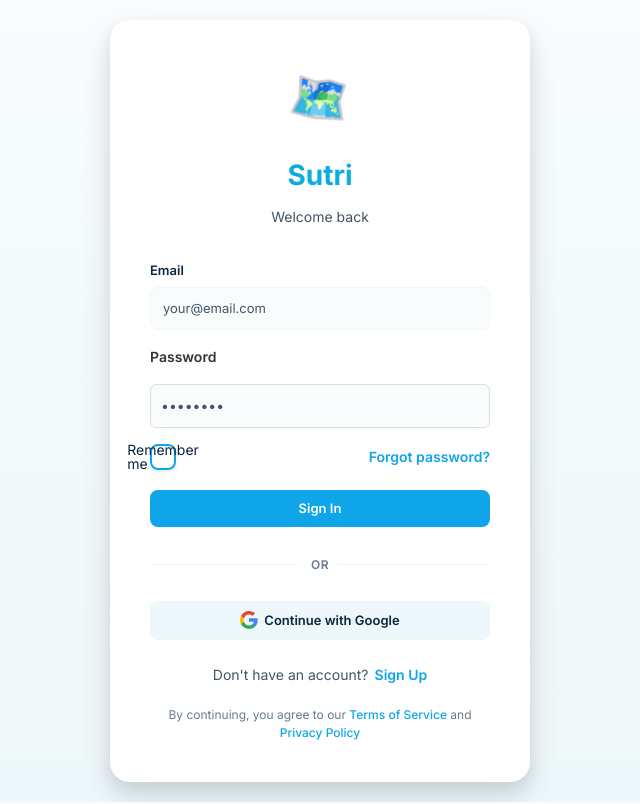
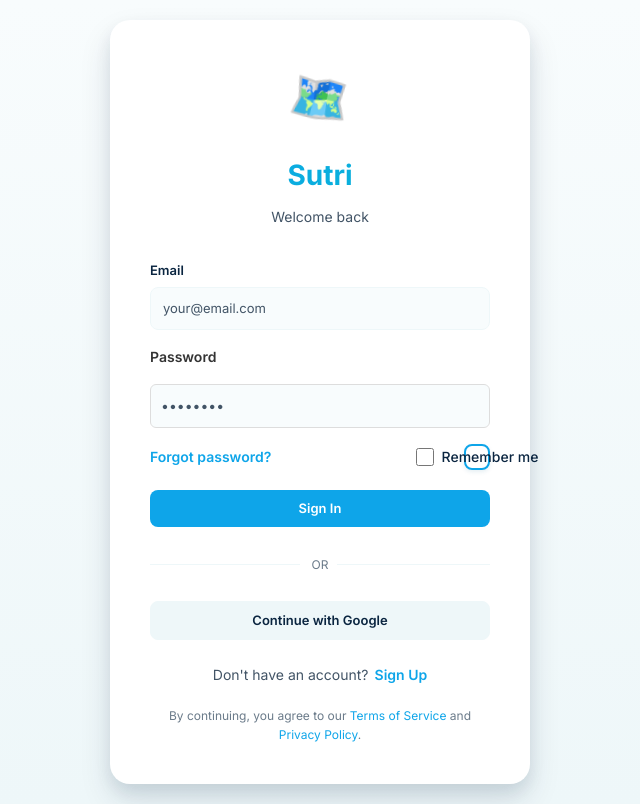
Before and after one commit to Rajprabhu147/react-comback, a React (Vite) app in the folder react-day7/travel-dashboard/: page /login in a window 1280 px wide. Shown: the whole page, without its empty margins (320-960 px from the left). Built offline with nearby package versions, Linux system fonts and the light colour scheme.

Commit message:
adding calendar styles

```diff
--- a/react-day7/travel-dashboard/index.html
+++ b/react-day7/travel-dashboard/index.html
@@ -6,7 +6,7 @@
     <meta name="viewport" content="width=device-width, initial-scale=1.0" />
         <meta name="description" content="Beautiful travel dashboard with real-time updates" />
 
-    <title>Travel Dashboard-Realtime Analytics</title>
+    <title>Sutri - Travel Dashboard</title>
     <link rel="preconnect" href="https://fonts.googleapis.com">
     <link rel="preconnect" href="https://fonts.gstatic.com" crossorigin>
 <link href="https://fonts.googleapis.com/css2?family=Inter:wght@300;400;500;600;700;800;900&display=swap" rel="stylesheet">
--- a/react-day7/travel-dashboard/src/pages/Login.jsx
+++ b/react-day7/travel-dashboard/src/pages/Login.jsx
@@ -17,47 +17,78 @@ const Login = () => {
   const [errors, setErrors] = useState({});
   const [successMessage, setSuccessMessage] = useState("");
 
-  // Load saved credentials on mount
+  /* --------------------------------------
+     LOAD SAVED LOGIN STATE ON INITIAL LOAD
+     -------------------------------------- */
   useEffect(() => {
     const savedEmail = localStorage.getItem("savedEmail");
     const savedRememberMe = localStorage.getItem("rememberMe") === "true";
 
-    if (savedEmail && savedRememberMe) {
+    setRememberMe(savedRememberMe);
+
+    if (savedRememberMe && savedEmail) {
       setFormData((prev) => ({ ...prev, email: savedEmail }));
-      setRememberMe(true);
     }
   }, []);
 
+  /* --------------------------------------
+     SYNC REMEMBER ME + EMAIL LIVE TO STORAGE
+     -------------------------------------- */
+  useEffect(() => {
+    localStorage.setItem("rememberMe", rememberMe ? "true" : "false");
+
+    if (rememberMe) {
+      if (formData.email) {
+        localStorage.setItem("savedEmail", formData.email);
+      }
+    } else {
+      localStorage.removeItem("savedEmail");
+    }
+  }, [rememberMe, formData.email]);
+
+  /* --------------------------------------
+     HANDLE INPUT CHANGES
+     -------------------------------------- */
   const handleChange = (e) => {
     const { name, value } = e.target;
+
     setFormData((prev) => ({ ...prev, [name]: value }));
-    // Clear errors on input change
+
     if (errors[name]) {
       setErrors((prev) => ({ ...prev, [name]: undefined }));
     }
+
     setSuccessMessage("");
+
+    // Live update saved email when rememberMe = true
+    if (name === "email" && rememberMe) {
+      localStorage.setItem("savedEmail", value);
+    }
   };
 
+  /* --------------------------------------
+     FORM VALIDATION
+     -------------------------------------- */
   const validate = () => {
     const newErrors = {};
-    if (!formData.email) {
-      newErrors.email = "Email is required";
-    } else if (!/\S+@\S+\.\S+/.test(formData.email)) {
+
+    if (!formData.email) newErrors.email = "Email is required";
+    else if (!/\S+@\S+\.\S+/.test(formData.email))
       newErrors.email = "Email is invalid";
-    }
 
     if (!showForgotPassword) {
-      if (!formData.password) {
-        newErrors.password = "Password is required";
-      } else if (formData.password.length < 6) {
+      if (!formData.password) newErrors.password = "Password is required";
+      else if (formData.password.length < 6)
         newErrors.password = "Password must be at least 6 characters";
-      }
     }
 
     setErrors(newErrors);
     return Object.keys(newErrors).length === 0;
   };
 
+  /* --------------------------------------
+     SAVE RECENT USERS (NOT RELATED TO RM)
+     -------------------------------------- */
   const saveToRecentUsers = (email) => {
     const recentUsers = JSON.parse(localStorage.getItem("recentUsers") || "[]");
     const filtered = recentUsers.filter((u) => u !== email);
@@ -65,6 +96,9 @@ const Login = () => {
     localStorage.setItem("recentUsers", JSON.stringify(updated));
   };
 
+  /* --------------------------------------
+     FORGOT PASSWORD FLOW
+     -------------------------------------- */
   const handleForgotPassword = async (e) => {
     e.preventDefault();
 
@@ -83,25 +117,22 @@ const Login = () => {
 
     try {
       await resetPassword(formData.email);
-      setSuccessMessage(
-        "Password reset email sent! Check your inbox for instructions."
-      );
-      // Reset form after 3 seconds
+      setSuccessMessage("Password reset email sent! Check your inbox.");
+
       setTimeout(() => {
         setShowForgotPassword(false);
         setSuccessMessage("");
       }, 3000);
     } catch (error) {
-      console.error("Password reset error:", error);
-      setErrors({
-        general:
-          error.message || "Failed to send reset email. Please try again.",
-      });
+      setErrors({ general: error.message || "Failed to send reset email." });
     } finally {
       setLoading(false);
     }
   };
 
+  /* --------------------------------------
+     LOGIN / SIGNUP SUBMIT
+     -------------------------------------- */
   const handleSubmit = async (e) => {
     e.preventDefault();
 
@@ -115,10 +146,8 @@ const Login = () => {
       if (isSignUp) {
         await signUp(formData.email, formData.password);
         saveToRecentUsers(formData.email);
-        setSuccessMessage(
-          "Account created! Please check your email to verify your account."
-        );
-        // Switch to sign in mode after 3 seconds
+        setSuccessMessage("Account created! Check your email to verify.");
+
         setTimeout(() => {
           setIsSignUp(false);
           setSuccessMessage("");
@@ -126,27 +155,25 @@ const Login = () => {
       } else {
         await signIn(formData.email, formData.password);
 
-        // Handle remember me
+        // Keep for safety – but now rememberMe is handled live in useEffect
         if (rememberMe) {
           localStorage.setItem("savedEmail", formData.email);
-          localStorage.setItem("rememberMe", "true");
         } else {
           localStorage.removeItem("savedEmail");
-          localStorage.removeItem("rememberMe");
         }
 
         saveToRecentUsers(formData.email);
       }
     } catch (error) {
-      console.error("Auth error:", error);
-      setErrors({
-        general: error.message || "An error occurred. Please try again.",
-      });
+      setErrors({ general: error.message || "Login failed. Try again." });
     } finally {
       setLoading(false);
     }
   };
 
+  /* --------------------------------------
+     GOOGLE SIGN-IN
+     -------------------------------------- */
   const handleGoogleSignIn = async () => {
     setLoading(true);
     setErrors({});
@@ -155,20 +182,21 @@ const Login = () => {
     try {
       await signInWithGoogle();
     } catch (error) {
-      console.error("Google sign-in error:", error);
-      setErrors({
-        general: error.message || "Google sign-in failed. Please try again.",
-      });
+      setErrors({ general: error.message || "Google sign-in failed." });
       setLoading(false);
     }
   };
 
+  /* --------------------------------------
+     UI
+     -------------------------------------- */
   return (
     <div className="login-container">
       <div className="login-card">
         <div className="login-header">
           <div className="login-icon">🗺️</div>
           <h1 className="login-title">Sutri</h1>
+
           <p className="login-subtitle">
             {showForgotPassword
               ? "Reset your password"
@@ -180,18 +208,19 @@ const Login = () => {
 
         {errors.general && (
           <div className="error-banner">
-            <span className="error-icon">⚠️</span>
-            <span>{errors.general}</span>
+            <span className="error-icon">⚠️</span> {errors.general}
           </div>
         )}
 
         {successMessage && (
           <div className="success-banner">
-            <span className="success-icon">✅</span>
-            <span>{successMessage}</span>
+            <span className="success-icon">✅</span> {successMessage}
           </div>
         )}
 
+        {/* -------------------
+            FORGOT PASSWORD VIEW
+           ------------------- */}
         {showForgotPassword ? (
           <form onSubmit={handleForgotPassword} className="login-form">
             <EmailDropdown
@@ -201,18 +230,10 @@ const Login = () => {
             />
 
             <div className="form-info">
-              <p>
-                Enter your email address and we'll send you a link to reset your
-                password.
-              </p>
+              <p>Enter your email and we'll send a reset link.</p>
             </div>
 
-            <Button
-              type="submit"
-              loading={loading}
-              disabled={loading}
-              className="submit-btn"
-            >
+            <Button type="submit" loading={loading} className="submit-btn">
               {loading ? "Sending..." : "Send Reset Link"}
             </Button>
 
@@ -224,13 +245,15 @@ const Login = () => {
                 setSuccessMessage("");
               }}
               className="back-btn"
-              disabled={loading}
             >
               ← Back to Sign In
             </button>
           </form>
         ) : (
           <>
+            {/* -------------------
+                LOGIN / SIGNUP FORM
+               ------------------- */}
             <form onSubmit={handleSubmit} className="login-form">
               <EmailDropdown
                 value={formData.email}
@@ -256,34 +279,28 @@ const Login = () => {
 
               {!isSignUp && (
                 <div className="form-options">
-                  <label className="checkbox-label" htmlFor="rememberMe">
+                  <button
+                    type="button"
+                    className="forgot-password"
+                    onClick={() => setShowForgotPassword(true)}
+                  >
+                    Forgot password?
+                  </button>
+
+                  <div className="checkbox-label">
                     <input
-                      id="rememberMe"
                       type="checkbox"
+                      id="remember-me"
                       checked={rememberMe}
                       onChange={(e) => setRememberMe(e.target.checked)}
                       className="checkbox-input"
                     />
                     <span className="checkbox-text">Remember me</span>
-                  </label>
-
-                  <button
-                    type="button"
-                    className="forgot-password"
-                    onClick={() => setShowForgotPassword(true)}
-                    disabled={loading}
-                  >
-                    Forgot password?
-                  </button>
+                  </div>
                 </div>
               )}
 
-              <Button
-                type="submit"
-                loading={loading}
-                disabled={loading}
-                className="submit-btn"
-              >
+              <Button type="submit" loading={loading} className="submit-btn">
                 {loading
                   ? "Please wait..."
                   : isSignUp
@@ -292,39 +309,21 @@ const Login = () => {
               </Button>
             </form>
 
+            {/* Social Login Divider */}
             <div className="divider">
               <span className="divider-text">OR</span>
             </div>
 
             <Button
-              variant="secondary"
               onClick={handleGoogleSignIn}
               disabled={loading}
               className="google-btn"
-              icon={
-                <svg width="18" height="18" viewBox="0 0 18 18">
-                  <path
-                    fill="#4285F4"
-                    d="M17.64 9.2c0-.637-.057-1.251-.164-1.84H9v3.481h4.844c-.209 1.125-.843 2.078-1.796 2.717v2.258h2.908c1.702-1.567 2.684-3.874 2.684-6.615z"
-                  />
-                  <path
-                    fill="#34A853"
-                    d="M9 18c2.43 0 4.467-.806 5.956-2.184l-2.908-2.258c-.806.54-1.837.86-3.048.86-2.344 0-4.328-1.584-5.036-3.711H.957v2.332C2.438 15.983 5.482 18 9 18z"
-                  />
-                  <path
-                    fill="#FBBC05"
-                    d="M3.964 10.707c-.18-.54-.282-1.117-.282-1.707s.102-1.167.282-1.707V4.961H.957C.347 6.175 0 7.55 0 9s.348 2.825.957 4.039l3.007-2.332z"
-                  />
-                  <path
-                    fill="#EA4335"
-                    d="M9 3.58c1.321 0 2.508.454 3.44 1.345l2.582-2.58C13.463.891 11.426 0 9 0 5.482 0 2.438 2.017.957 4.961L3.964 7.293C4.672 5.163 6.656 3.58 9 3.58z"
-                  />
-                </svg>
-              }
+              variant="secondary"
             >
               Continue with Google
             </Button>
 
+            {/* Footer */}
             <div className="login-footer">
               {isSignUp ? "Already have an account?" : "Don't have an account?"}
               <button
@@ -336,7 +335,6 @@ const Login = () => {
                   setFormData({ email: formData.email, password: "" });
                 }}
                 className="toggle-btn"
-                disabled={loading}
               >
                 {isSignUp ? "Sign In" : "Sign Up"}
               </button>
@@ -344,14 +342,8 @@ const Login = () => {
 
             <div className="privacy-notice">
               <p>
-                By continuing, you agree to our{" "}
-                <a href="#" onClick={(e) => e.preventDefault()}>
-                  Terms of Service
-                </a>{" "}
-                and{" "}
-                <a href="#" onClick={(e) => e.preventDefault()}>
-                  Privacy Policy
-                </a>
+                By continuing, you agree to our <a href="#">Terms of Service</a>{" "}
+                and <a href="#">Privacy Policy</a>.
               </p>
             </div>
           </>
--- a/react-day7/travel-dashboard/src/styles/login.css
+++ b/react-day7/travel-dashboard/src/styles/login.css
@@ -1,5 +1,5 @@
 /* ====================================
-   LOGIN PAGE - IMPROVED & FIXED
+   LOGIN PAGE - CLEANED
    ==================================== */
 
 /* ====================================
@@ -38,14 +38,12 @@
   font-size: 3rem;
   margin-bottom: 16px;
   animation: wave 3s ease-in-out infinite;
-  display: inline-block;
 }
 
 .login-title {
   font-size: 1.75rem;
   font-weight: 700;
   margin-bottom: 8px;
-  margin-top: 0;
   background: linear-gradient(135deg, var(--primary), var(--accent));
   -webkit-background-clip: text;
   -webkit-text-fill-color: transparent;
@@ -55,7 +53,6 @@
 .login-subtitle {
   color: var(--text-secondary);
   font-size: 14px;
-  margin: 0;
 }
 
 /* ====================================
@@ -71,46 +68,46 @@
   justify-content: space-between;
   align-items: center;
   margin-bottom: 20px;
-  margin-top: 16px;
-  gap: 16px;
+  gap: 24px;
 }
 
 /* ====================================
-   CHECKBOX - PERFECTLY ALIGNED
+   CHECKBOX
    ==================================== */
 
 .checkbox-label {
-  display: inline-flex;
+  display: flex;
   align-items: center;
   gap: 8px;
   cursor: pointer;
   user-select: none;
-  margin: 0;
-  padding: 0;
-  vertical-align: middle;
+  order: 2;
 }
 
 .checkbox-input {
-  width: 16px;
-  height: 16px;
-  min-width: 16px;
-  min-height: 16px;
+  width: 18px;
+  height: 18px;
+  min-width: 18px;
+  min-height: 18px;
   cursor: pointer;
   accent-color: var(--primary);
   margin: 0;
   padding: 0;
   flex-shrink: 0;
-  vertical-align: middle;
+  appearance: auto;
+  -webkit-appearance: auto;
+  opacity: 1;
+  pointer-events: auto;
+  display: block;
 }
 
 .checkbox-text {
   font-size: 14px;
-  font-weight: 400;
+  font-weight: 500;
   color: var(--text-primary);
-  line-height: 1;
   margin: 0;
   padding: 0;
-  vertical-align: middle;
+  white-space: nowrap;
 }
 
 /* ====================================
@@ -129,6 +126,7 @@
   cursor: pointer;
   transition: var(--transition);
   white-space: nowrap;
+  order: 1;
 }
 
 .forgot-password:hover:not(:disabled) {
@@ -141,12 +139,6 @@
   cursor: not-allowed;
 }
 
-.forgot-password:focus-visible {
-  outline: 2px solid var(--primary);
-  outline-offset: 2px;
-  border-radius: 2px;
-}
-
 /* ====================================
    BUTTONS
    ==================================== */
@@ -154,7 +146,6 @@
 .submit-btn {
   width: 100%;
   margin-bottom: 0;
-  margin-top: 0;
 }
 
 .google-btn {
@@ -164,18 +155,10 @@
   justify-content: center;
   gap: 10px;
   border: 2px solid var(--bg-secondary);
-  transition: all 0.2s ease;
 }
 
-.google-btn:hover:not(:disabled) {
+.google-btn:hover {
   border-color: var(--primary);
-  background: var(--primary-light);
-  transform: translateY(-1px);
-  box-shadow: 0 4px 12px rgba(0, 0, 0, 0.1);
-}
-
-.google-btn:active:not(:disabled) {
-  transform: translateY(0);
 }
 
 /* ====================================
@@ -209,11 +192,9 @@
 .divider-text {
   padding: 0 12px;
   font-size: 12px;
-  font-weight: 600;
   color: var(--text-muted);
   background: var(--surface);
   position: relative;
-  letter-spacing: 0.5px;
 }
 
 /* ====================================
@@ -234,12 +215,10 @@
   font-weight: 600;
   cursor: pointer;
   margin-left: 6px;
-  padding: 0;
   transition: var(--transition);
-  font-size: 14px;
 }
 
-.toggle-btn:hover:not(:disabled) {
+.toggle-btn:hover {
   color: var(--accent);
   text-decoration: underline;
 }
@@ -247,12 +226,6 @@
 .toggle-btn:disabled {
   opacity: 0.6;
   cursor: not-allowed;
-}
-
-.toggle-btn:focus-visible {
-  outline: 2px solid var(--primary);
-  outline-offset: 2px;
-  border-radius: 2px;
 }
 
 /* ====================================
@@ -264,29 +237,16 @@
   text-align: center;
   font-size: 12px;
   color: var(--text-muted);
-  line-height: 1.5;
-}
-
-.privacy-notice p {
-  margin: 0;
 }
 
 .privacy-notice a {
   color: var(--primary);
   text-decoration: none;
   transition: var(--transition);
-  font-weight: 500;
 }
 
 .privacy-notice a:hover {
   text-decoration: underline;
-  color: var(--accent);
-}
-
-.privacy-notice a:focus-visible {
-  outline: 2px solid var(--primary);
-  outline-offset: 2px;
-  border-radius: 2px;
 }
 
 /* ====================================
@@ -323,7 +283,7 @@
   border: 2px solid var(--bg-secondary);
   border-radius: var(--radius-md);
   cursor: pointer;
-  transition: all 0.2s ease;
+  transition: var(--transition);
   display: flex;
   align-items: center;
   justify-content: center;
@@ -334,21 +294,11 @@
   color: var(--primary);
   border-color: var(--primary);
   background: var(--primary-light);
-  transform: translateY(-1px);
-}
-
-.back-btn:active:not(:disabled) {
-  transform: translateY(0);
 }
 
 .back-btn:disabled {
   opacity: 0.6;
   cursor: not-allowed;
-}
-
-.back-btn:focus-visible {
-  outline: 2px solid var(--primary);
-  outline-offset: 2px;
 }
 
 /* ====================================
@@ -366,7 +316,6 @@
   font-size: 14px;
   font-weight: 500;
   animation: fadeIn 0.3s ease-out;
-  line-height: 1.4;
 }
 
 .success-banner {
@@ -386,64 +335,50 @@
 .error-icon {
   font-size: 18px;
   flex-shrink: 0;
-  line-height: 1;
 }
 
 /* ====================================
-   ANIMATIONS
+   FORM GROUP
    ==================================== */
 
-@keyframes fadeInUp {
-  from {
-    opacity: 0;
-    transform: translateY(20px);
-  }
-  to {
-    opacity: 1;
-    transform: translateY(0);
-  }
+.form-group {
+  margin-bottom: 16px;
 }
 
-@keyframes fadeIn {
-  from {
-    opacity: 0;
-  }
-  to {
-    opacity: 1;
-  }
+.form-label {
+  display: block;
+  font-size: 14px;
+  font-weight: 600;
+  margin-bottom: 8px;
+  color: var(--text-primary);
 }
 
-@keyframes wave {
-  0%, 100% {
-    transform: rotate(0deg);
-  }
-  25% {
-    transform: rotate(-10deg);
-  }
-  75% {
-    transform: rotate(10deg);
-  }
+.form-input {
+  width: 100%;
+  padding: 12px 16px;
+  font-size: 14px;
+  border: 2px solid var(--bg-secondary);
+  border-radius: var(--radius-md);
+  background: var(--surface);
+  color: var(--text-primary);
+  transition: var(--transition);
 }
 
-@keyframes shake {
-  0%, 100% {
-    transform: translateX(0);
-  }
-  10%, 30%, 50%, 70%, 90% {
-    transform: translateX(-4px);
-  }
-  20%, 40%, 60%, 80% {
-    transform: translateX(4px);
-  }
+.form-input:focus {
+  outline: none;
+  border-color: var(--primary);
+  box-shadow: 0 0 0 3px rgba(14, 165, 233, 0.1);
 }
 
-/* ====================================
-   FOCUS STYLES
-   ==================================== */
+.form-input.error {
+  border-color: var(--danger);
+}
 
-.checkbox-input:focus-visible {
-  outline: 2px solid var(--primary);
-  outline-offset: 2px;
+.error-text {
+  font-size: 12px;
+  color: var(--danger);
+  margin-top: 4px;
+  display: block;
 }
 
 /* ====================================
@@ -459,32 +394,18 @@
     font-size: 1.5rem;
   }
 
-  .login-icon {
-    font-size: 2.5rem;
-  }
-
   .form-options {
     flex-direction: column;
-    align-items: flex-start;
+    align-items: flex-end;
     gap: 12px;
+    justify-content: flex-end;
   }
 
   .checkbox-label {
-    width: 100%;
+    order: 1;
   }
 
   .forgot-password {
-    align-self: flex-end;
-    width: auto;
+    order: 2;
   }
 }
-
-@media (max-width: 360px) {
-  .login-card {
-    padding: 24px 20px;
-  }
-
-  .login-title {
-    font-size: 1.375rem;
-  }
-}
```
